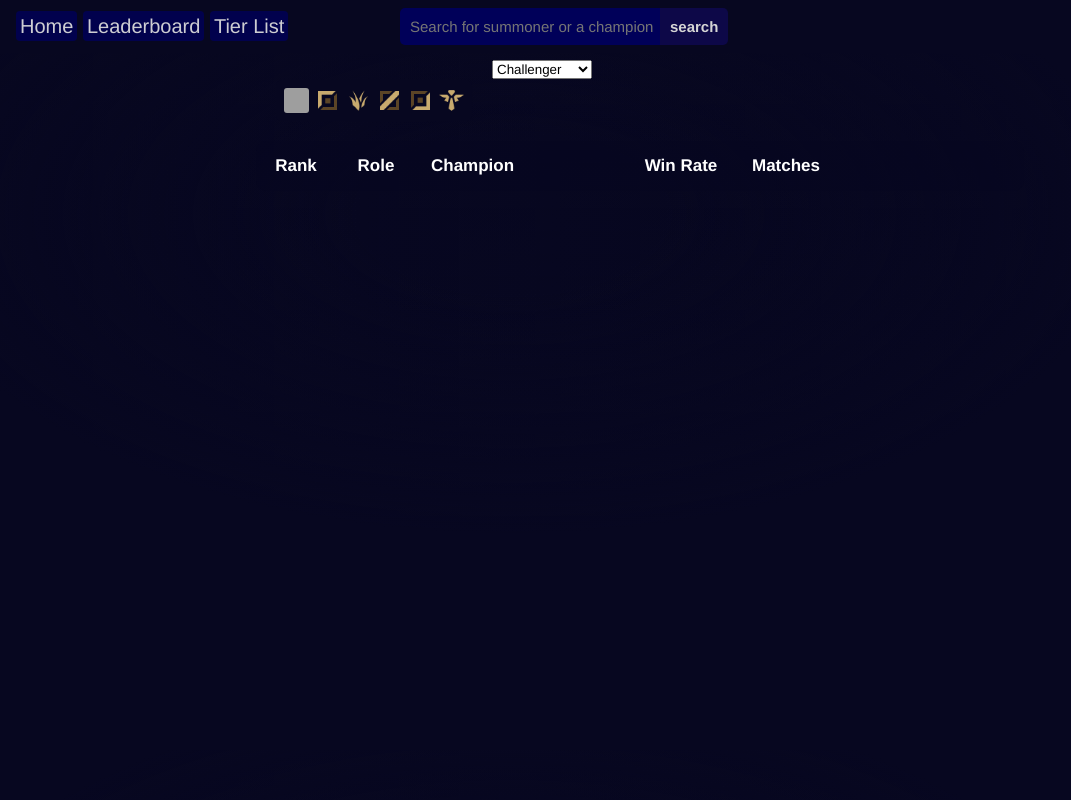
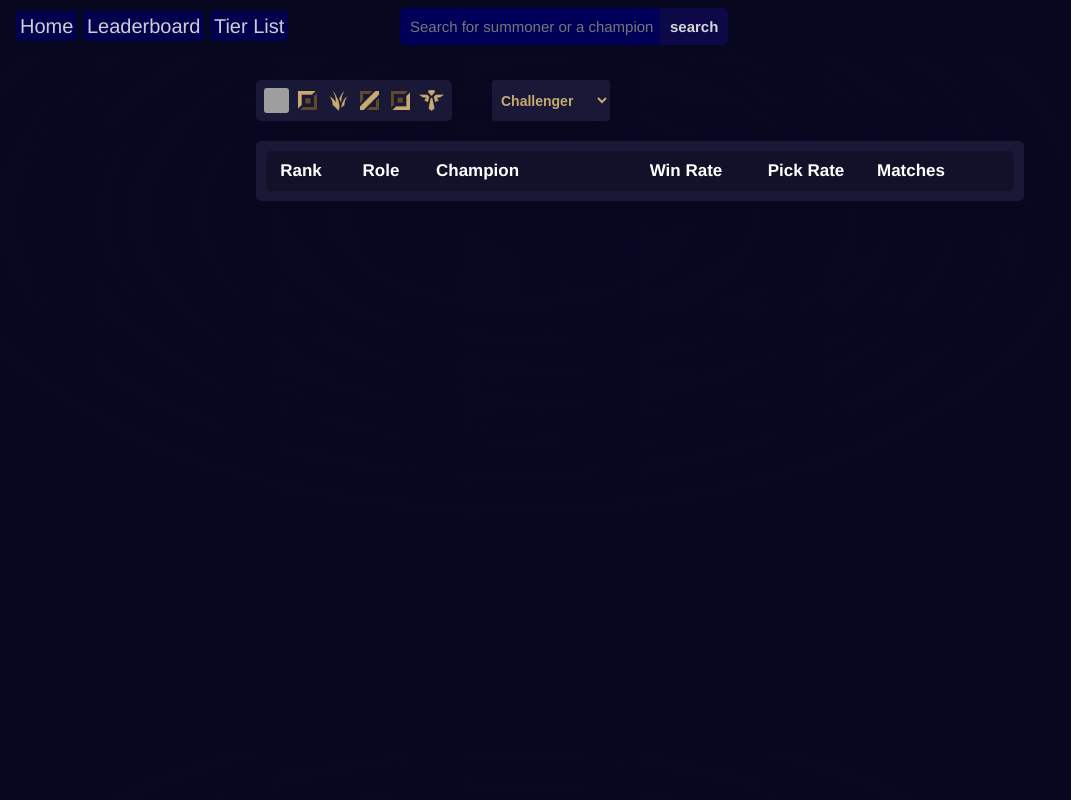
Before and after one commit to DominikFarlik/flask-lol, a Flask app: template templates/tierlist.html in a window 1280 px wide. Shown: the whole page, without its empty margins (0-1071 px from the left). Run offline with Flask 3, Linux system fonts and the light colour scheme; the template is opened without the code that fills it, so the values that code supplies are empty; parts of the project's set-up code (start-up, migrations or seed data) failed here and were passed over; grey boxes are pictures that could not be loaded.

Commit message:
Added pick rate

```diff
--- a/api_functions.py
+++ b/api_functions.py
@@ -1,6 +1,6 @@
 import requests
 
-API_KEY = "RGAPI-fa8b0ce4-2617-4056-b2c5-995a4f50d2d4"
+API_KEY = "RGAPI-4b81a69b-6807-48ba-a0f1-964997fb1f04"
 
 HEADERS = {"X-Riot-Token": API_KEY}
 
--- a/app.py
+++ b/app.py
@@ -128,6 +128,7 @@ def tierlist():
     role = 'ALL'
     sort_order = 'winrate'
     direction = -1
+    sort_tier = "CHALLENGER"
 
     if request.method == 'POST':
         if 'role' in request.form:
@@ -139,7 +140,7 @@ def tierlist():
             direction = int(request.form['previous_direction']) * -1
 
         if 'tier' in request.form:
-            tier = request.form['tier']
+            sort_tier = request.form['tier']
 
     queue = "RANKED_SOLO_5x5"
     tier = "CHALLENGER"
@@ -150,7 +151,7 @@ def tierlist():
         return render_template('leaderboard.html', error=error_message)
     else:
         #save_tierlist_data(api_data)
-        data = pick_role_and_sort(role, sort_order, direction)
+        data = pick_role_and_sort(role, sort_order, direction, sort_tier)
     return render_template('tierlist.html', data=data, previous_role=role, previous_direction=direction)
 
 
--- a/db_functions.py
+++ b/db_functions.py
@@ -244,9 +244,10 @@ def combine_tierlist_data_winrates():
             wins = tierlist_matches_collection.count_documents(
                 {"$or": [{"player1.championName": champion_name, "player1.win": True, "teamPosition": role},
                          {"player2.championName": champion_name, "player2.win": True, "teamPosition": role}]})
-            # Calculate win rate
-            if total_games > 3:
+
+            if total_games >= 1:
                 win_rate = (wins / total_games) * 100
+
                 # this champion just have bad name format for api
                 if champion_name == "FiddleSticks":
                     champion_name = "Fiddlesticks"
@@ -261,8 +262,20 @@ def combine_tierlist_data_winrates():
                                                      upsert=True)
 
 
-def pick_role_and_sort(role, key, direction):
-    sorted_data = sort_by_value(key,"tierlist_final", direction)
+def add_pickrate():
+    matches = list(tierlist_matches_collection.aggregate([{"$group": {"_id": "$matchId", "count": {"$sum": 1}}}]))
+    low_pickrate = tierlist_final_collection.count_documents({"matches": {"$lt": 6}})
+
+    match_count = len(matches) - low_pickrate
+
+    for champion in tierlist_final_collection.find({}):
+        champion['pickrate'] = round((champion['matches'] / match_count) * 100 * 5, 2)
+        tierlist_final_collection.update_one({'role': champion['role'], 'championName': champion['championName']},
+                                             {'$set': champion})
+
+
+def pick_role_and_sort(role, key, direction, tier):
+    sorted_data = sort_by_value(key, "tierlist_final", direction)
     if role != 'ALL':
         return [doc for doc in sorted_data if doc.get('role') == role]
     else:
@@ -282,6 +295,8 @@ def save_tierlist_data(data):
     add_matches_by_ids()
     print("Calculating win rates")
     combine_tierlist_data_winrates()
+    print("Calculating pick rates")
+    add_pickrate()
 
 
 def save_leaderboard_data(new_players):
--- a/static/style.css
+++ b/static/style.css
@@ -500,9 +500,9 @@ body {
 }
 
 .tierlist-header-roles {
-    margin: 20px;
+    margin: 20px 20px 20px 0;
     display: flex;
-    background: #070720;
+    background: #191937;
     padding: 5px;
     border-radius: 5px;
 }
@@ -514,7 +514,6 @@ body {
     display: inline-block;
     position: relative;
     margin: 3px;
-    background-color: #070720;
     border-radius: 3px;
 }
 
@@ -525,7 +524,7 @@ body {
     display: inline-block;
     position: relative;
     margin: 3px;
-    background-color: #27278a;
+    background-color: #191937;
     border-radius: 3px;
 }
 
@@ -543,14 +542,29 @@ body {
     left: 0;
 }
 
+.tier-select {
+    border: none;
+    border-radius: 3px;
+    padding: 5px;
+    background-color: #191937;
+    font-family: Arial, sans-serif;
+    font-size: 14px;
+    font-weight: 700;
+    color: #c6a96d;
+    height: 41px;
+    margin: 20px;
+    display: flex;
+}
+
 .tierlist-container {
     display: flex;
     flex-direction: column;
     margin-left: 20%;
     margin-right: 20%;
-    background: rgba(7, 7, 32, 0.51);
-    border-radius: 10px;
+    background: #191937;
+    border-radius: 5px;
     padding: 10px;
+    gap: 5px;
 }
 
 .sort-button {
@@ -564,6 +578,9 @@ body {
 .tierlist-row {
     display: flex;
     flex-direction: row;
+    background-color: #11112a;
+    padding: 5px;
+    border-radius: 5px;
 }
 
 .tierlist-column-rank {
--- a/templates/tierlist.html
+++ b/templates/tierlist.html
@@ -24,15 +24,23 @@
                 </div>
             </div>
         </form>
-        <form action="/tierlist" method="post">
+        <form action="/tierlist" method="post" id="tier-form">
             <div class="tierlist-header-ranks">
-                <select name="tier" form="carform">
-                    <option value="CHALLENGER">Challenger</option>
-                    <option value="saab">Grandmaster</option>
-                    <option value="saab">master</option>
+                <select id="select-tier" class="tier-select" form="carform">
+                    <option value="CHALLENGER">
+                        <img style="width: 20px; height: 20px" src="{{ url_for('static', filename='/ranked-emblems/CHALLENGER.png') }}">
+                        Challenger
+                    </option>
+                    <option value="GRANDMASTER">Grandmaster</option>
+                    <option value="MASTER">Master</option>
                 </select>
             </div>
         </form>
+    <script>
+        document.getElementById("select-tier").addEventListener("change", function() {
+            document.getElementById("tier-form").submit();
+        });
+    </script>
     </div>
     <div class="tierlist-container">
     <form action="/tierlist" method="post">
@@ -41,6 +49,7 @@
             <div class="tierlist-column-role"><button class="sort-button" type="submit" name="sort" value="role">Role</button></div>
             <div class="tierlist-column-champion"><button class="sort-button" type="submit" name="sort" value="championName">Champion</button></div>
             <div class="tierlist-column-winrate"><button class="sort-button" type="submit" name="sort" value="winrate">Win Rate</button></div>
+            <div class="tierlist-column-winrate"><button class="sort-button" type="submit" name="sort" value="pickrate">Pick Rate</button></div>
             <div class="tierlist-column-matches"><button class="sort-button" type="submit" name="sort" value="matches">Matches</button></div>
             <input type="hidden" name="previous_role" value="{{ previous_role }}">
             <input type="hidden" name="previous_direction" value="{{ previous_direction }}">
@@ -57,6 +66,7 @@
                     {{ row.championName }}
                 </div>
                 <div class="tierlist-column-winrate">{{ row.winrate }}%</div>
+                <div class="tierlist-column-winrate">{{ row.pickrate }}%</div>
                 <div class="tierlist-column-matches">{{ row.matches }}</div>
             </div>
         {% endfor %}
```
